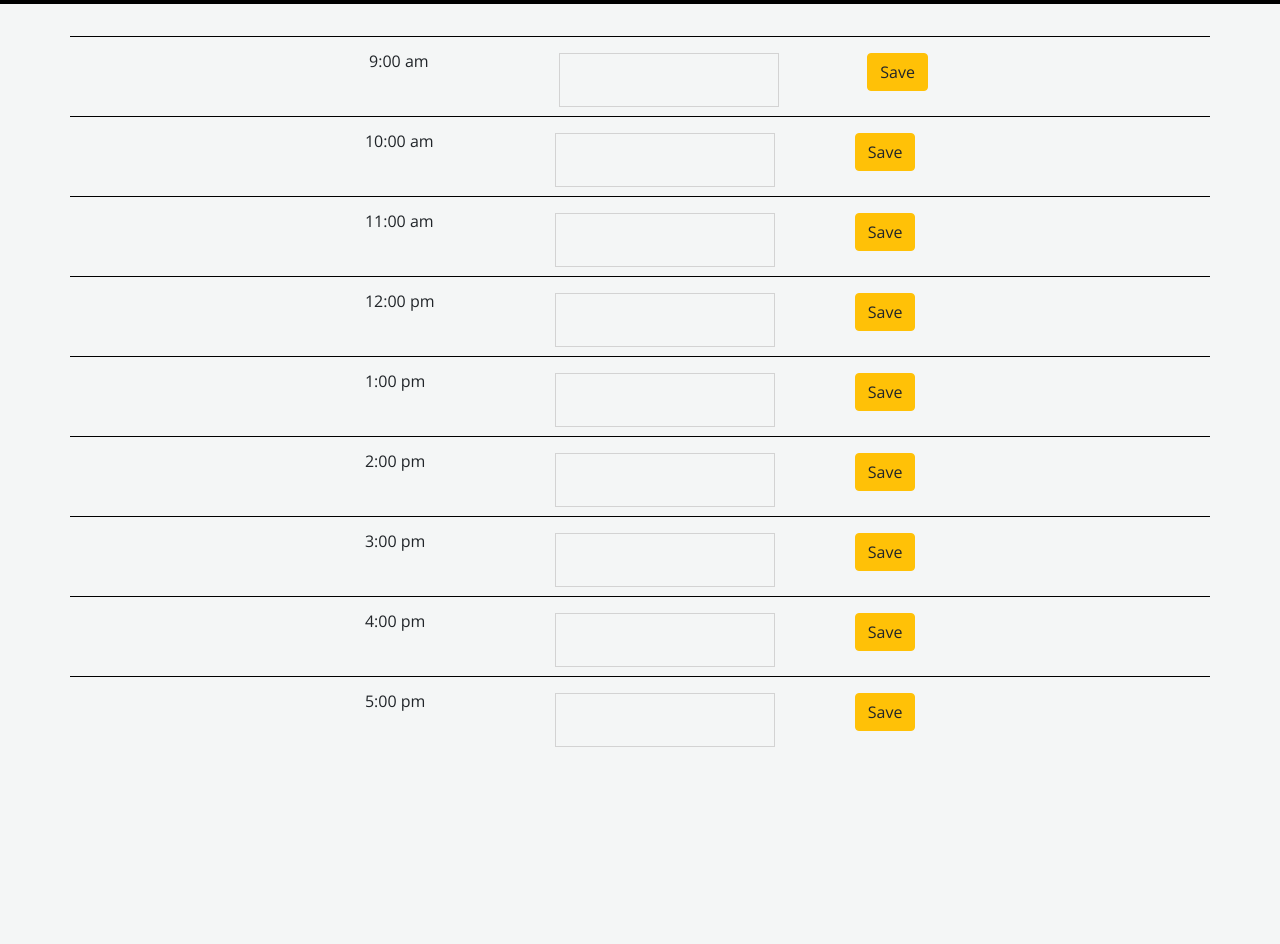
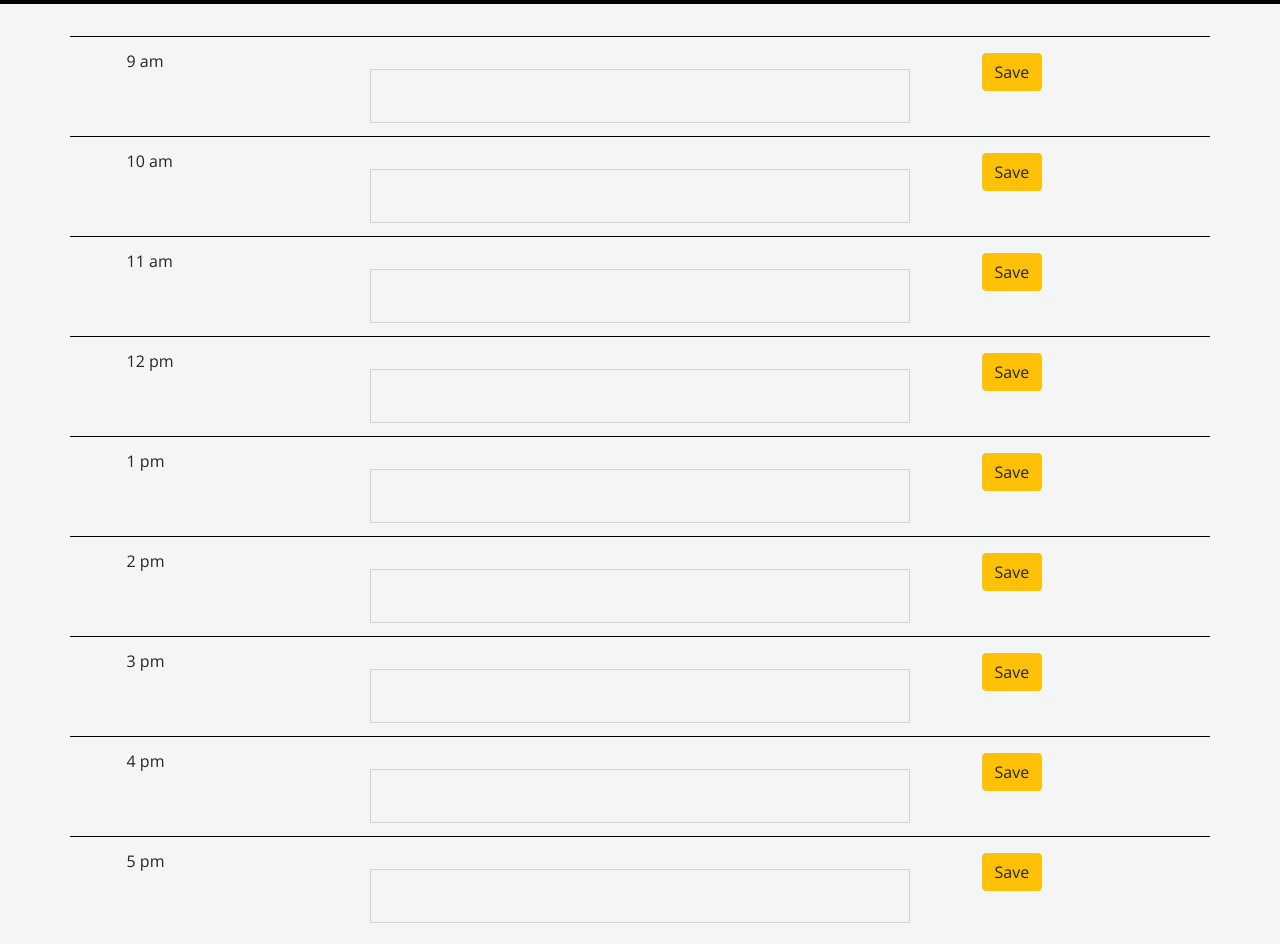
Before and after one commit to lilliana1/day_planner, a plain HTML site: page index.html in a window 1280 px wide. Shown: the part 300-1244 px from the top of the page. Before the commit the page ends 1068 px from the top, so only its background shows below. Drawn offline with nearby package versions, Linux system fonts and the light colour scheme.

Commit message:
commenting what i should do

```diff
--- a/index.html
+++ b/index.html
@@ -21,122 +21,139 @@
     </header>
     <!-- container -->
    <div class="container">
-      <!-- Timeblocks go here -->
-      <!--row 1-->
-      <div class="row justify-content-md-center">
-        <!--col-->
-          <div class="col col-lg-2" >
-              9:00 am
+     <!--row-->
+      <div class="row">
+        <!--col time-->
+        <div class="col">
+          9 am
         </div>
-            <div class="col-md-auto">
-              <textarea id="todo-9" ></textarea>
+        <!--col text area-->
+        <div class="col-6">
+        <textarea id="9"></textarea>
         </div>
-            <div class="col col-lg-2">
+        <!--col button-->
+        <div class="col">
           <button type="button" class="btn btn-warning" class="saveBtn">Save</button>
         </div>
       </div>
-      <!--row 2-->
-      <div class="row justify-content-md-center">
-          <!--col-->
-          <div class="col col-lg-2" id= "10am" >
-            10:00 am
+    <!--row-->
+    <div class="row">
+        <!--col time-->
+        <div class="col">
+          10 am
         </div>
-          <div class="col-md-auto">
-            <textarea id="todo-10" ></textarea>
+        <!--col text area-->
+        <div class="col-6">
+        <textarea id="10"></textarea>
         </div>
-          <div class="col col-lg-2" class=".saveBtn" >
-            <button type="button" class="btn btn-warning" class="saveBtn">Save</button>
+        <!--col button-->
+        <div class="col">
+          <button type="button" class="btn btn-warning" class="saveBtn" >Save</button>
         </div>
       </div>
-      <!--row 3-->
-      <div class="row justify-content-md-center">
-          <!--col-->
-          <div class="col col-lg-2" id= "11am" >
-            11:00 am
+    <!--row-->
+    <div class="row">
+        <!--col time-->
+        <div class="col">
+          11 am
         </div>
-          <div class="col-md-auto">
-            <textarea id="todo-11" ></textarea>
+        <!--col text area-->
+        <div class="col-6">
+        <textarea id="11"></textarea>
         </div>
-          <div class="col col-lg-2">
-            <button type="button" class="btn btn-warning" class="saveBtn">Save</button>
+        <!--col button-->
+        <div class="col">
+          <button type="button" class="btn btn-warning" class="saveBtn" >Save</button>
         </div>
       </div>
-      <!--row 4-->
-      <div class="row justify-content-md-center">
-          <!--col-->
-          <div class="col col-lg-2" id= "12pm" >
-            12:00 pm
+    <!--row-->
+    <div class="row">
+        <!--col time-->
+        <div class="col">
+          12 pm
         </div>
-          <div class="col-md-auto">
-            <textarea id="todo-12" ></textarea>
+        <!--col text area-->
+        <div class="col-6">
+        <textarea id="12"></textarea>
         </div>
-          <div class="col col-lg-2">
-            <button type="button" class="btn btn-warning" class="saveBtn">Save</button>
+        <!--col button-->
+        <div class="col">
+          <button type="button" class="btn btn-warning" class="saveBtn" >Save</button>
         </div>
       </div>
-      <!--row 5-->
-      <div class="row justify-content-md-center">
-          <!--col-->
-          <div class="col col-lg-2" id= "1pm" >
-            1:00 pm
+    <!--row-->
+    <div class="row">
+        <!--col time-->
+        <div class="col">
+          1 pm
         </div>
-          <div class="col-md-auto">
-            <textarea id="todo-1" ></textarea>
+        <!--col text area-->
+        <div class="col-6">
+        <textarea id="1"></textarea>
         </div>
-          <div class="col col-lg-2">
-            <button type="button" class="btn btn-warning" class="saveBtn">Save</button>
+        <!--col button-->
+        <div class="col">
+          <button type="button" class="btn btn-warning" class="saveBtn" >Save</button>
         </div>
       </div>
-      <!--row 6-->
-      <div class="row justify-content-md-center">
-          <!--col-->
-          <div class="col col-lg-2" id= "2pm" >
-            2:00 pm
+    <!--row-->
+    <div class="row">
+        <!--col time-->
+        <div class="col">
+          2 pm
         </div>
-          <div class="col-md-auto">
-            <textarea id="todo-2" ></textarea>
+        <!--col text area-->
+        <div class="col-6">
+        <textarea id="2"></textarea>
         </div>
-          <div class="col col-lg-2">
-            <button type="button" class="btn btn-warning" class="saveBtn">Save</button>
+        <!--col button-->
+        <div class="col">
+          <button type="button" class="btn btn-warning" class="saveBtn" >Save</button>
         </div>
       </div>
-        <!--row 7-->
-      <div class="row justify-content-md-center">
-          <!--col-->
-          <div class="col col-lg-2" id= "3pm" >
-            3:00 pm
+    <!--row-->
+    <div class="row">
+        <!--col time-->
+        <div class="col">
+          3 pm
         </div>
-          <div class="col-md-auto">
-            <textarea id="todo-3" ></textarea>
+        <!--col text area-->
+        <div class="col-6">
+        <textarea id="3"></textarea>
         </div>
-          <div class="col col-lg-2">
-            <button type="button" class="btn btn-warning" class="saveBtn">Save</button>
+        <!--col button-->
+        <div class="col">
+          <button type="button" class="btn btn-warning" class="saveBtn" >Save</button>
         </div>
       </div>
-      <!--row 8-->
-      <div class="row justify-content-md-center">
-          <!--col-->
-          <div class="col col-lg-2" id= "4pm" >
-            4:00 pm
+    <!--row-->
+    <div class="row">
+        <!--col time-->
+        <div class="col">
+          4 pm
         </div>
-          <div class="col-md-auto">
-            <textarea id="todo-4" ></textarea>
+        <!--col text area-->
+        <div class="col-6">
+        <textarea id="4"></textarea>
         </div>
-          <div class="col col-lg-2">
-            <button type="button" class="btn btn-warning" class="saveBtn">Save</button>
+        <!--col button-->
+        <div class="col">
+          <button type="button" class="btn btn-warning" class="saveBtn" >Save</button>
         </div>
       </div>
-      <!--row 9-->
-      <div class="row justify-content-md-center" >
-          <!--col-->
-          <div class="col col-lg-2" id= "5pm" >
-            5:00 pm
+    <!--row-->
+    <div class="row">
+        <!--col time-->
+        <div class="col">
+          5 pm
         </div>
-          <div class="col-md-auto">
-            <textarea id="todo-5" ></textarea>
+        <!--col text area-->
+        <div class="col-6">
+        <textarea id="5"></textarea>
         </div>
-          <div class="col col-lg-2">
-            <button type="button" class="btn btn-warning" class="saveBtn">Save</button>
+        <!--col button-->
+        <div class="col">
+          <button type="button" class="btn btn-warning" class="saveBtn" >Save</button>
         </div>
       </div>
     </div>
--- a/script.js
+++ b/script.js
@@ -3,14 +3,90 @@ $("#currentDay").text(moment().format('MMMM Do YYYY'));
 
 //
 var saveBtn = document.querySelector(".saveBtn");
-var todoNine = document.querySelector("todo-9");
-var todoTen = document.querySelector("todo-10");
-var todoEleven = document.querySelector("todo-11");
-var todoTwelve = document.querySelector("todo-12");
-var todoOne = document.querySelector("todo-1");
-var todoTwo = document.querySelector("todo-2");
-var todoThree = document.querySelector("todo-3");
-var todoFour = document.querySelector("todo-4");
-var todoFive = document.querySelector("todo-5");
+var nine = document.querySelector("#9");
+var ten = document.querySelector("#10");
+var eleven = document.querySelector("#11");
+var twelve = document.querySelector("#12");
+var one = document.querySelector("#1");
+var two = document.querySelector("#2");
+var three = document.querySelector("#3");
+var four = document.querySelector("#4");
+var five = document.querySelector("#5");
 
-var nine = [];
+
+// Store data when save button is click on
+$(".saveBtn").on("click", function(){
+    var info = $('#9').val
+    localStorage.setItem("nine",JSON.stringify("9"))
+    // Get data
+    localStorage.getItem('nine');
+})
+
+// Display the items from local storage
+
+// Change the color of the "Time Block Section" depending of the current time
+
+
+
+
+
+
+
+// $(".saveBtn").on("click", function(){
+
+//     localStorage.setItem("todoNine", input.val());
+//     // var todoAtNine = JSON.parse(localStorage.setItem("todoNine"))
+//     // todoAtNine.push("todo-9");
+//     // todoAtNine.setItem;
+
+//     var storedValue = localStorage.getItem("todoNine");
+// })
+
+// $('#saveBtn').on('click', function(){
+
+//     $('input[type="text"]').each(function(){
+//         var id = $(this).attr('id');
+//         var value = $(this).val();
+//        localStorage.setItem(id, value);
+
+//     });
+// });
+
+// $('#load').on('click', function(){
+//     $('input[type="text"]').each(function(){
+//         var id = $(this).attr('id');
+//         var value = localStorage.getItem(id);
+
+//         $(this).val(value);
+
+//     });
+// });
+
+
+
+
+
+
+
+
+
+
+
+
+
+
+
+// $(function() {
+//     var date = new Date(),
+//       currentDate = date.getFullYear() + "-" + (date.getMonth() + 1) + "-" + date.getDate();
+//     $(".justify-content-md-center").each(function() {
+//       var specifiedDate = $(this).data('date');
+//       if (specifiedDate == currentDate) {
+//         $(this).addClass('today');
+//       } else if (currentDate > specifiedDate) {
+//         $(this).addClass('past');
+//       } else {
+//         $(this).addClass('future');
+//       }
+//     });
+//   });
--- a/style.css
+++ b/style.css
@@ -12,6 +12,10 @@ textarea{
   color: #000000;
   border: .5px solid lightgray;
   padding: 10px;
+  width: 100%;
+
+
+
 }
 
 .jumbotron {
@@ -33,7 +37,7 @@ textarea{
 
 .row {
   white-space: pre-wrap;
-  height: 80px;
+  height: 100px;
   border-top: 1px solid black;
 }
 
```
Lines whose indentation alone changed are shown as unchanged.
